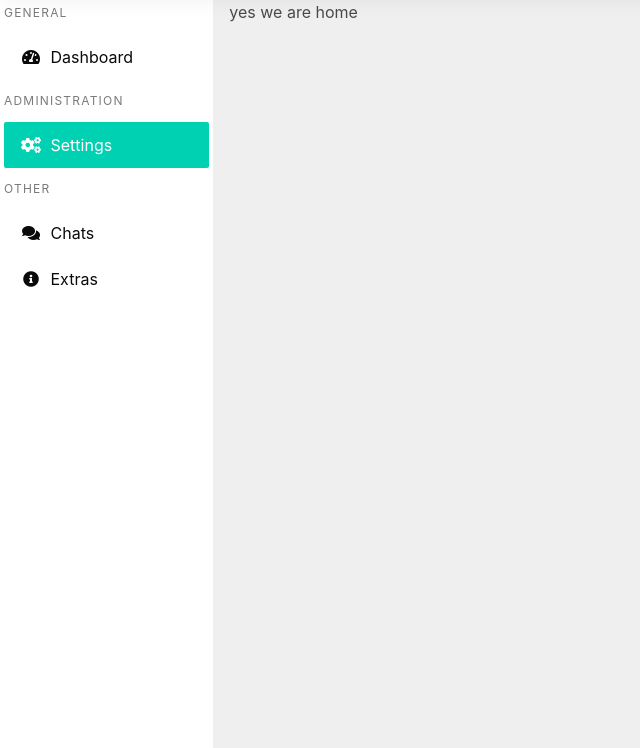
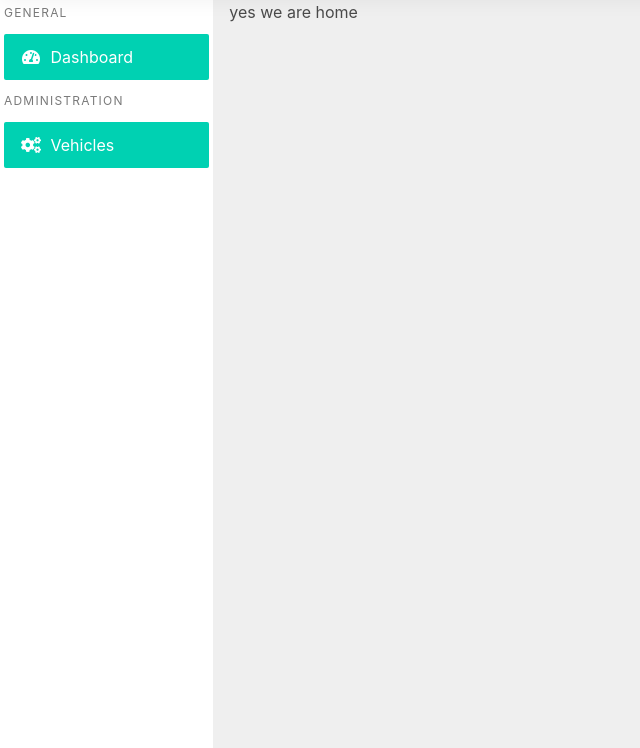
Before and after one commit to okumujustine/vehicle-hire-management, a Django app: page /dashboard/ in a window 1280 px wide. Shown: the part 52-800 px from the top of the page, without its empty margins (0-640 px from the left). Run offline with Django 4.2, Linux system fonts and the light colour scheme; the visitor is signed in with stand-in values (Sample User, id 1); some libraries are stand-ins or nearby versions.

Commit message:
add url check for active navstate

```diff
--- a/templates/partials/sidebar.html
+++ b/templates/partials/sidebar.html
@@ -4,7 +4,7 @@
       <p class="menu-label has-text-lighter">General</p>
       <ul class="menu-list">
         <li>
-          <a href="#" class="has-text-black">
+          <a href="#" class="{% if url == dashboard_home %} is-active has-background-primary {% else %} has-text-black {% endif %}">
             <i class="fas fa-tachometer-alt icon"></i>
             Dashboard</a
           >
@@ -15,22 +15,7 @@
         <li>
           <a href="#" class="is-active has-background-primary">
             <i class="fas fa-cogs icon"></i>
-            Settings</a
-          >
-        </li>
-      </ul>
-      <p class="menu-label has-text-lighter">Other</p>
-      <ul class="menu-list">
-        <li>
-          <a href="#" class="has-text-black">
-            <i class="fas fa-comments icon"></i>
-            Chats</a
-          >
-        </li>
-        <li>
-          <a href="#" class="has-text-black">
-            <i class="fas fa-info-circle icon"></i>
-            Extras</a
+            Vehicles</a
           >
         </li>
       </ul>
```
